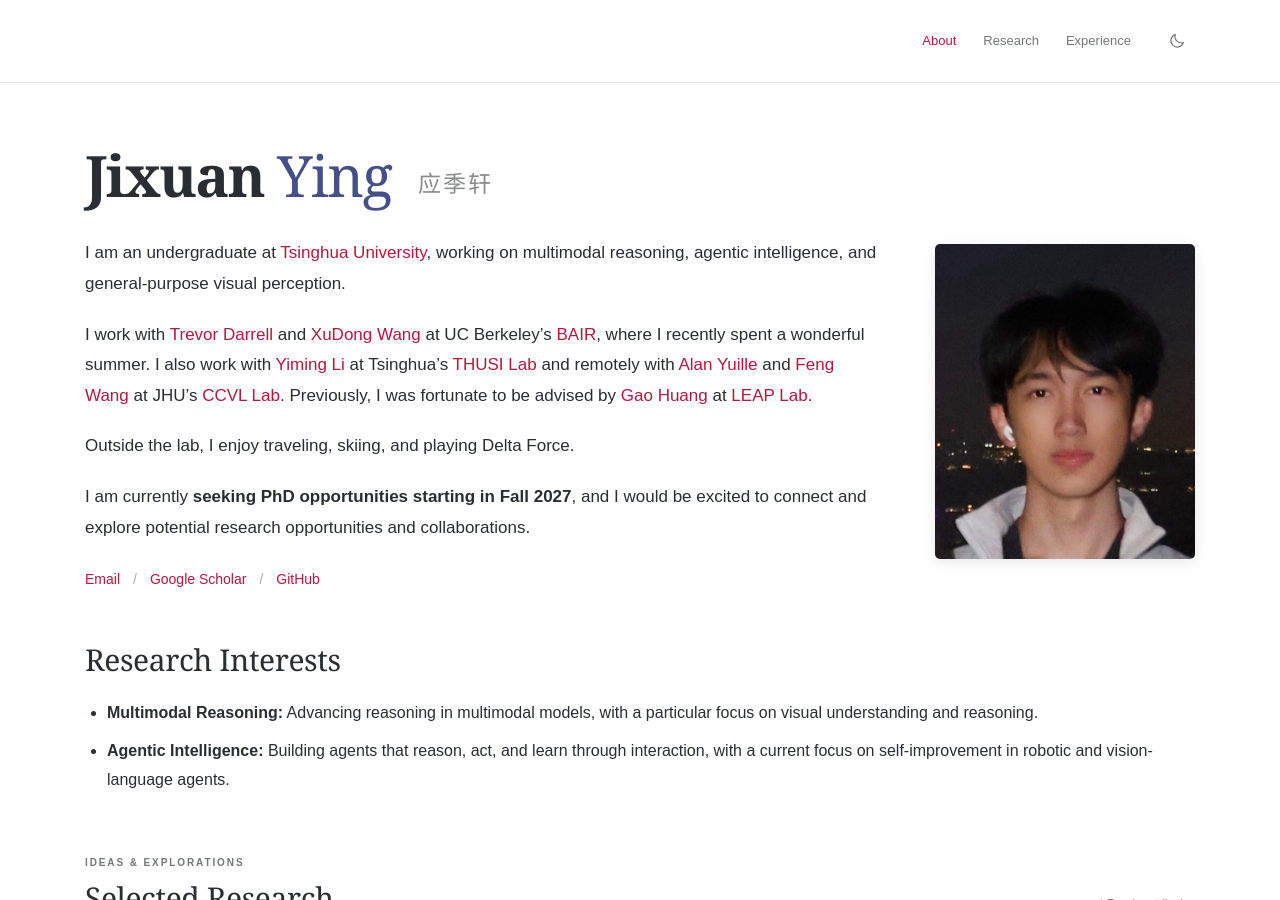
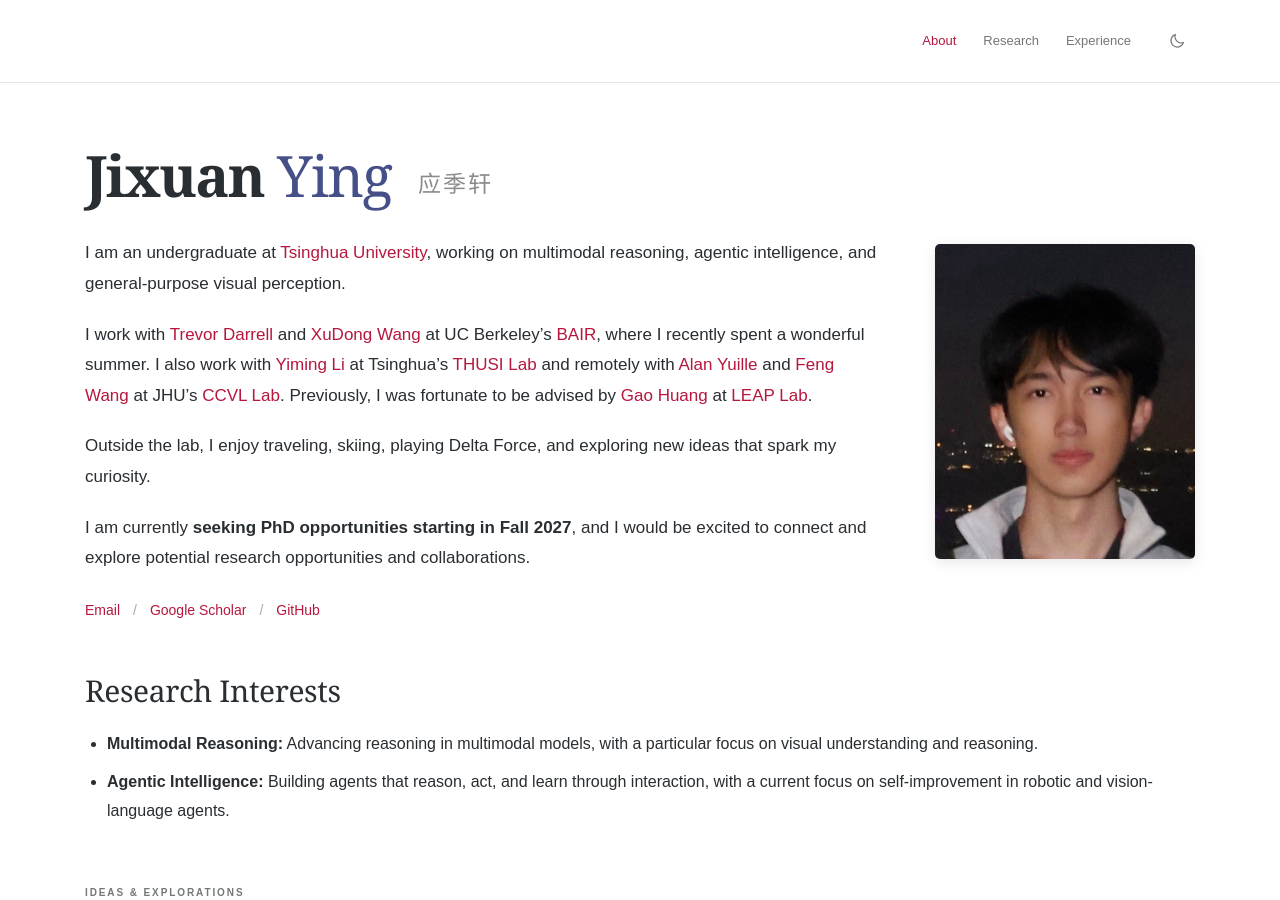
Before and after one commit to Hpesojyjx/Hpesojyjx.github.io, a Jekyll site: the page built from _pages/about.html, in a window 1280 px wide and 900 px high. Built offline with Jekyll 4.4.1, drawn with Linux system fonts in a browser that asks for light colours.

Commit message:
Refine ivory JY favicon and personal interests

```diff
--- a/_pages/about.html
+++ b/_pages/about.html
@@ -7,7 +7,7 @@
   - /about.html
 ---
 <!doctype html>
-<html lang="en"><head><meta charset="utf-8"><meta name="viewport" content="width=device-width, initial-scale=1"><title>Welcome to Jixuan Ying's homepage!</title><meta name="description" content="Jixuan Ying, Tsinghua University. Research in multimodal reasoning, agentic intelligence, and general-purpose visual perception."><meta name="theme-color" content="#f7f5f0"><link rel="icon" href="assets/favicon.svg" type="image/svg+xml"><link rel="stylesheet" href="style.css"><script src="script.js" defer></script></head>
+<html lang="en"><head><meta charset="utf-8"><meta name="viewport" content="width=device-width, initial-scale=1"><title>Welcome to Jixuan Ying's homepage!</title><meta name="description" content="Jixuan Ying, Tsinghua University. Research in multimodal reasoning, agentic intelligence, and general-purpose visual perception."><meta name="theme-color" content="#f7f5f0"><link rel="icon" href="assets/favicon.svg?v=2" type="image/svg+xml"><link rel="stylesheet" href="style.css"><script src="script.js" defer></script></head>
 <body><a class="skip" href="#main">Skip to content</a>
 <header class="site-header"><div class="container header-inner"><nav aria-label="Main navigation"><a href="#about">About</a><a href="#research">Research</a><a href="#experience">Experience</a></nav><button id="theme-toggle" type="button" aria-label="Switch to dark theme" title="Switch color theme"><svg width="18" height="18" viewBox="0 0 24 24" fill="none" stroke="currentColor" stroke-width="1.5" aria-hidden="true"><path d="M20.5 14.2A8.5 8.5 0 0 1 9.8 3.5 8.5 8.5 0 1 0 20.5 14.2Z"/></svg></button></div></header>
 <main id="main" class="container">
@@ -16,7 +16,7 @@
 <div class="intro-layout"><div class="bio">
 <p>I am an undergraduate at <a href="https://www.tsinghua.edu.cn/en/">Tsinghua University</a>, working on multimodal reasoning, agentic intelligence, and general-purpose visual perception.</p>
 <p>I work with <a href="https://people.eecs.berkeley.edu/~trevor/">Trevor Darrell</a> and <a href="https://people.eecs.berkeley.edu/~xdwang/">XuDong Wang</a> at UC Berkeley’s <a href="https://bair.berkeley.edu/">BAIR</a>, where I recently spent a wonderful summer. I also work with <a href="https://yimingli-page.github.io/">Yiming Li</a> at Tsinghua’s <a href="https://github.com/THUSI-Lab">THUSI Lab</a> and remotely with <a href="https://www.cs.jhu.edu/~ayuille1/">Alan Yuille</a> and <a href="https://wangf3014.github.io/home/">Feng Wang</a> at JHU’s <a href="https://ccvl.jhu.edu/">CCVL Lab</a>. Previously, I was fortunate to be advised by <a href="https://www.gaohuang.net/">Gao Huang</a> at <a href="https://www.leaplab.ai/">LEAP Lab</a>.</p>
-<p>Outside the lab, I enjoy traveling, skiing, and playing Delta Force.</p>
+<p>Outside the lab, I enjoy traveling, skiing, playing Delta Force, and exploring new ideas that spark my curiosity.</p>
 <p class="phd-note">I am currently <strong>seeking PhD opportunities starting in Fall 2027</strong>, and I would be excited to connect and explore potential research opportunities and collaborations.</p>
 <div class="intro-links"><a href="mailto:yingjx23@mails.tsinghua.edu.cn">Email</a><span>/</span><a href="https://scholar.google.com/citations?user=wxPubfMAAAAJ&amp;hl=en" target="_blank" rel="noopener noreferrer">Google Scholar</a><span>/</span><a href="https://github.com/Hpesojyjx" target="_blank" rel="noopener noreferrer">GitHub</a></div>
 </div><aside class="intro-photo"><img src="assets/profile.jpg" alt="Portrait of Jixuan Ying" width="882" height="1224"></aside></div></section>
```
Also changed, not shown: assets/favicon.svg.
